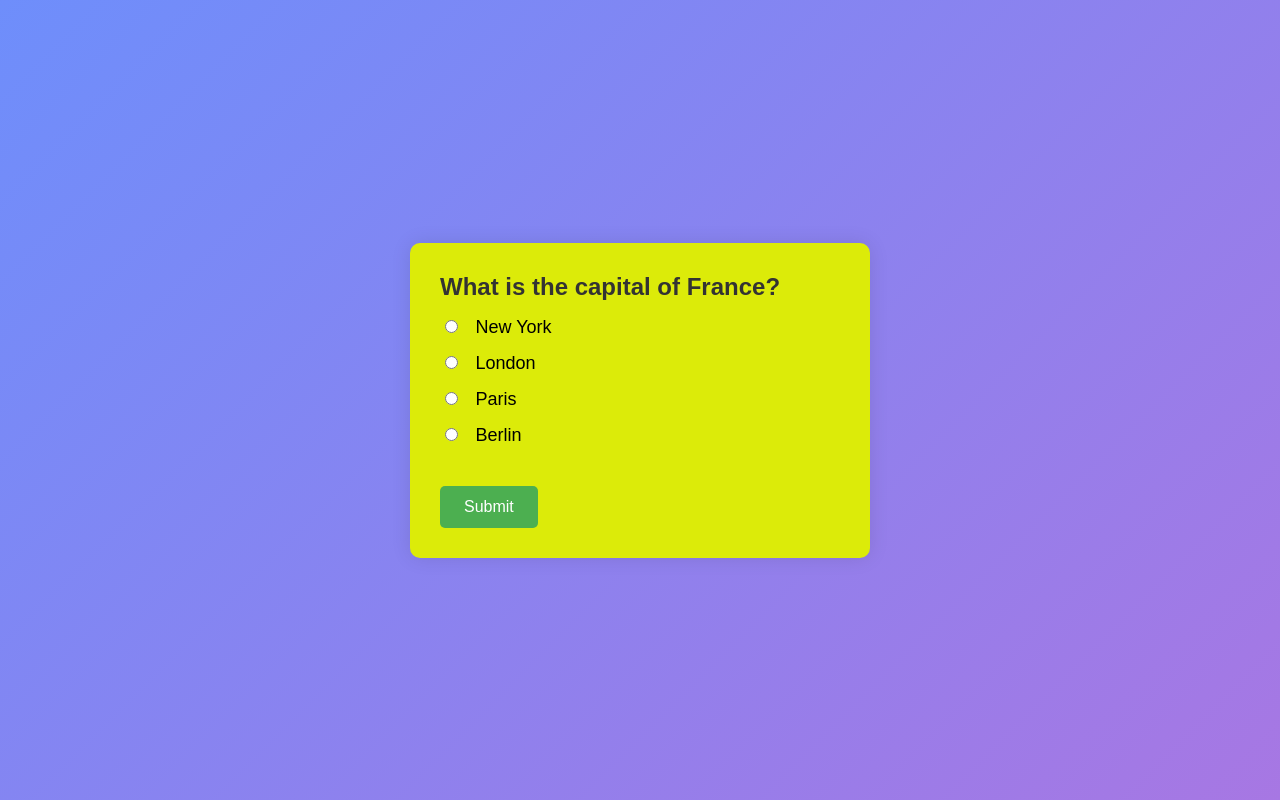
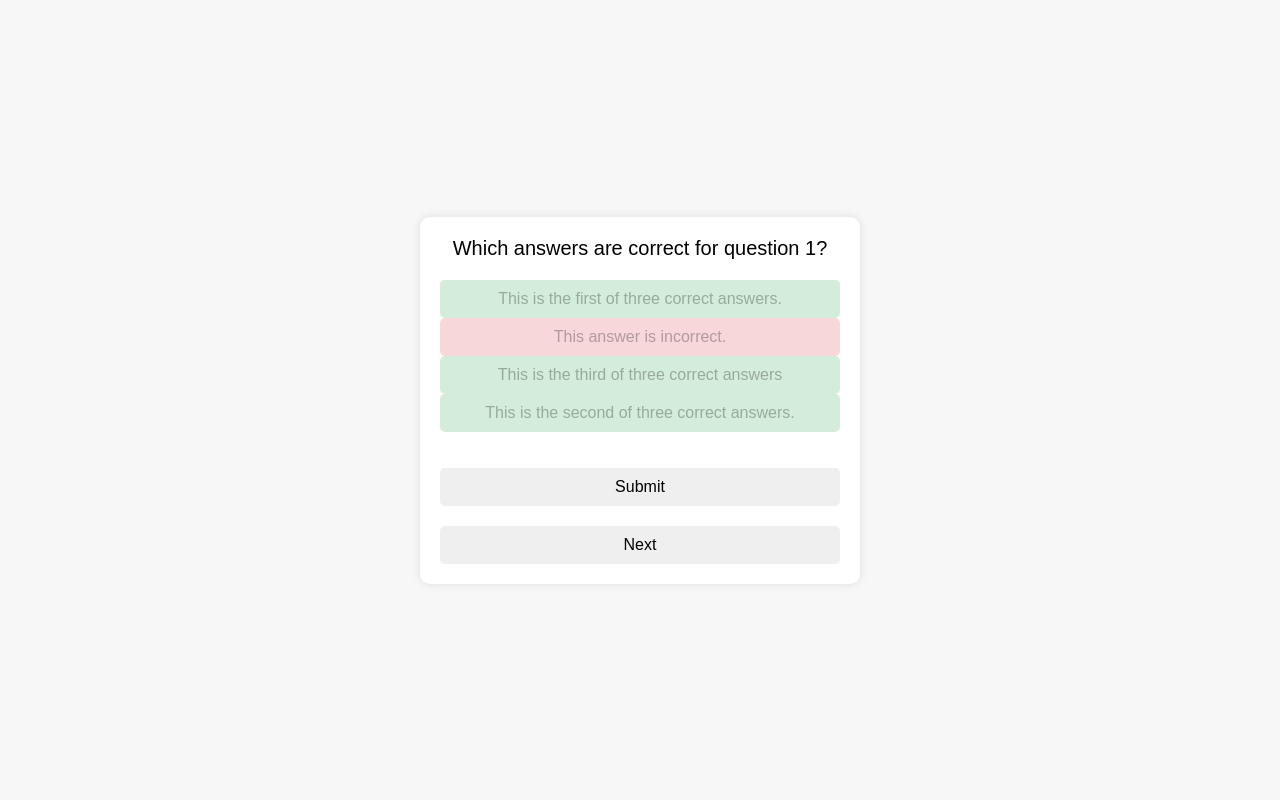
Before and after one commit to Soumitri15/QZ-app, a plain HTML site: page index.html in a window 1280 px wide. Both pictures are taken after a click on the button "Submit". Drawn offline with Linux system fonts and the light colour scheme.

Commit message:
Add files via upload

```diff
--- a/index.html
+++ b/index.html
@@ -5,95 +5,84 @@
     <meta name="viewport" content="width=device-width, initial-scale=1.0">
     <title>Quiz App</title>
     <style>
-        body {
+        /* styles.css */
+body {
     font-family: Arial, sans-serif;
-    background-color: #f4f4f4;
     display: flex;
     justify-content: center;
     align-items: center;
     height: 100vh;
     margin: 0;
-    background: linear-gradient(135deg, #6e8efb, #a777e3); /* Adding a gradient background color */
+    background-color: #f7f7f7;
 }
 
 .quiz-container {
-    background-color: #dceb09;
-    border-radius: 10px; /* Increased border radius for a smoother look */
-    box-shadow: 0 0 20px rgba(0, 0, 0, 0.1); /* Slightly larger shadow for depth */
     width: 400px;
-    padding: 30px; /* More padding for better spacing */
+    padding: 20px;
+    border-radius: 10px;
+    background-color: white;
+    box-shadow: 0 0 10px rgba(0, 0, 0, 0.1);
+    text-align: center;
 }
 
-.quiz-header {
-    margin-bottom: 20px; /* More space below the header */
+.question {
+    font-size: 20px;
+    margin-bottom: 20px;
 }
 
-.quiz-header h2 {
-    margin: 0;
-    color: #333; /* Darker color for the question text */
-}
-
-ul {
+.answer-buttons {
     list-style: none;
     padding: 0;
 }
 
-li {
-    margin-bottom: 15px; /* Increased spacing between options */
+.answer-buttons li {
+    margin-bottom: 10px;
 }
 
-label {
-    margin-left: 10px;
-    font-size: 18px; /* Larger font for readability */
+.btn {
+    width: 100%;
+    padding: 10px;
+    font-size: 16px;
+    border: none;
+    border-radius: 5px;
+    cursor: pointer;
 }
 
-button {
-    background-color: #4CAF50;
-    color: white;
-    border: none;
-    padding: 12px 24px; /* Increased padding */
-    text-align: center;
-    text-decoration: none;
-    display: inline-block;
-    font-size: 16px;
-    margin-top: 20px; /* Increased margin for better spacing */
-    cursor: pointer;
-    border-radius: 5px;
-    transition: background-color 0.3s ease; /* Smooth transition for hover effect */
+.btn:hover {
+    background-color: #ddd;
 }
 
-button:hover {
-    background-color: #45a049;
+.next-btn {
+    margin-top: 20px;
+}
+
+.submit-btn {
+    margin-top: 20px;
+}
+
+.correct {
+    background-color: #d4edda;
+}
+
+.wrong {
+    background-color: #f8d7da;
+}
+
+.hide {
+    display: none;
 }
 
     </style>
 </head>
 <body>
     <div class="quiz-container" id="quiz">
-        <div class="quiz-header">
-            <h2 id="question">Question text</h2>
-            <ul>
-                <li>
-                    <input type="radio" name="answer" id="a" class="answer">
-                    <label for="a" id="a_text">Answer</label>
-                </li>
-                <li>
-                    <input type="radio" name="answer" id="b" class="answer">
-                    <label for="b" id="b_text">Answer</label>
-                </li>
-                <li>
-                    <input type="radio" name="answer" id="c" class="answer">
-                    <label for="c" id="c_text">Answer</label>
-                </li>
-                <li>
-                    <input type="radio" name="answer" id="d" class="answer">
-                    <label for="d" id="d_text">Answer</label>
-                </li>
-            </ul>
-        </div>
-        <button id="submit">Submit</button>
+        <div id="question" class="question">Question text</div>
+        <ul id="answer-buttons" class="answer-buttons">
+            <!-- Answer buttons will be dynamically generated here -->
+        </ul>
+        <button id="submit-btn" class="submit-btn btn hide">Submit</button>
+        <button id="next-btn" class="next-btn btn hide">Next</button>
     </div>
-
     <script src="script.js"></script>
 </body>
 </html>
--- a/script.js
+++ b/script.js
@@ -1,90 +1,106 @@
-const quizData = [
-    {
-        question: "What is the capital of France?",
-        a: "New York",
-        b: "London",
-        c: "Paris",
-        d: "Berlin",
-        correct: "c",
-    },
-    {
-        question: "Who is CEO of Tesla?",
-        a: "Jeff Bezos",
-        b: "Elon Musk",
-        c: "Bill Gates",
-        d: "Tony Stark",
-        correct: "b",
-    },
-    {
-        question: "The iPhone was created by which company?",
-        a: "Apple",
-        b: "Intel",
-        c: "Amazon",
-        d: "Microsoft",
-        correct: "a",
-    },
-    {
-        question: "How many Harry Potter books are there?",
-        a: "1",
-        b: "4",
-        c: "6",
-        d: "7",
-        correct: "d",
-    },
-];
+// Function to generate dummy questions (for illustration purposes)
+function generateQuestions(count) {
+    const generatedQuestions = [];
+    for (let i = 1; i <= count; i++) {
+        generatedQuestions.push({
+            question: `Which answers are correct for question ${i}?`,
+            answers: [
+                { text: 'This is the first of three correct answers.', correct: true },
+                { text: 'This answer is incorrect.', correct: false },
+                { text: 'This is the third of three correct answers', correct: true },
+                { text: 'This is the second of three correct answers.', correct: true }
+            ]
+        });
+    }
+    return generatedQuestions;
+}
 
-const quiz = document.getElementById("quiz");
-const answerEls = document.querySelectorAll(".answer");
-const questionEl = document.getElementById("question");
-const a_text = document.getElementById("a_text");
-const b_text = document.getElementById("b_text");
-const c_text = document.getElementById("c_text");
-const d_text = document.getElementById("d_text");
-const submitBtn = document.getElementById("submit");
+const questions = generateQuestions(200); // Generate 200 questions
 
-let currentQuiz = 0;
+const questionElement = document.getElementById('question');
+const answerButtonsElement = document.getElementById('answer-buttons');
+const nextButton = document.getElementById('next-btn');
+const submitButton = document.getElementById('submit-btn');
+
+let currentQuestionIndex = 0;
 let score = 0;
 
-loadQuiz();
-
-function loadQuiz() {
-    deselectAnswers();
-    const currentQuizData = quizData[currentQuiz];
-    questionEl.innerText = currentQuizData.question;
-    a_text.innerText = currentQuizData.a;
-    b_text.innerText = currentQuizData.b;
-    c_text.innerText = currentQuizData.c;
-    d_text.innerText = currentQuizData.d;
+function startQuiz() {
+    currentQuestionIndex = 0;
+    score = 0;
+    nextButton.classList.add('hide');
+    submitButton.classList.add('hide');
+    showQuestion();
 }
 
-function deselectAnswers() {
-    answerEls.forEach(answerEl => answerEl.checked = false);
+function showQuestion() {
+    resetState();
+    const currentQuestion = questions[currentQuestionIndex];
+    questionElement.innerText = currentQuestion.question;
+
+    currentQuestion.answers.forEach(answer => {
+        const button = document.createElement('button');
+        button.innerText = answer.text;
+        button.classList.add('btn');
+        button.addEventListener('click', () => selectAnswer(button, answer));
+        answerButtonsElement.appendChild(button);
+    });
+    submitButton.classList.remove('hide');
 }
 
-function getSelected() {
-    let answer;
-    answerEls.forEach(answerEl => {
-        if (answerEl.checked) {
-            answer = answerEl.id;
-        }
-    });
-    return answer;
+function resetState() {
+    nextButton.classList.add('hide');
+    submitButton.classList.add('hide');
+    while (answerButtonsElement.firstChild) {
+        answerButtonsElement.removeChild(answerButtonsElement.firstChild);
+    }
 }
 
-submitBtn.addEventListener("click", () => {
-    const answer = getSelected();
-    if (answer) {
-        if (answer === quizData[currentQuiz].correct) {
-            score++;
+function selectAnswer(button, answer) {
+    if (answer.correct) {
+        button.classList.add('correct');
+    } else {
+        button.classList.add('wrong');
+    }
+    button.disabled = true;
+}
+
+function submitAnswers() {
+    Array.from(answerButtonsElement.children).forEach(button => {
+        const correct = questions[currentQuestionIndex].answers.find(answer => answer.text === button.innerText).correct;
+        if (correct) {
+            button.classList.add('correct');
+        } else {
+            button.classList.add('wrong');
         }
-        currentQuiz++;
-        if (currentQuiz < quizData.length) {
-            loadQuiz();
-        } else {
-            quiz.innerHTML = `
-                <h2>You answered ${score}/${quizData.length} questions correctly</h2>
-                <button onclick="location.reload()">Reload</button>
-            `;
-        }
+        button.disabled = true;
+    });
+    nextButton.classList.remove('hide');
+}
+
+function showNextQuestion() {
+    currentQuestionIndex++;
+    if (currentQuestionIndex < questions.length) {
+        showQuestion();
+    } else {
+        showResults();
+    }
+}
+
+function showResults() {
+    resetState();
+    questionElement.innerText = `You scored ${score} out of ${questions.length}!`;
+    nextButton.innerText = 'Restart';
+    nextButton.classList.remove('hide');
+}
+
+submitButton.addEventListener('click', submitAnswers);
+nextButton.addEventListener('click', () => {
+    if (currentQuestionIndex < questions.length) {
+        showNextQuestion();
+    } else {
+        startQuiz();
     }
 });
+
+startQuiz();
```
